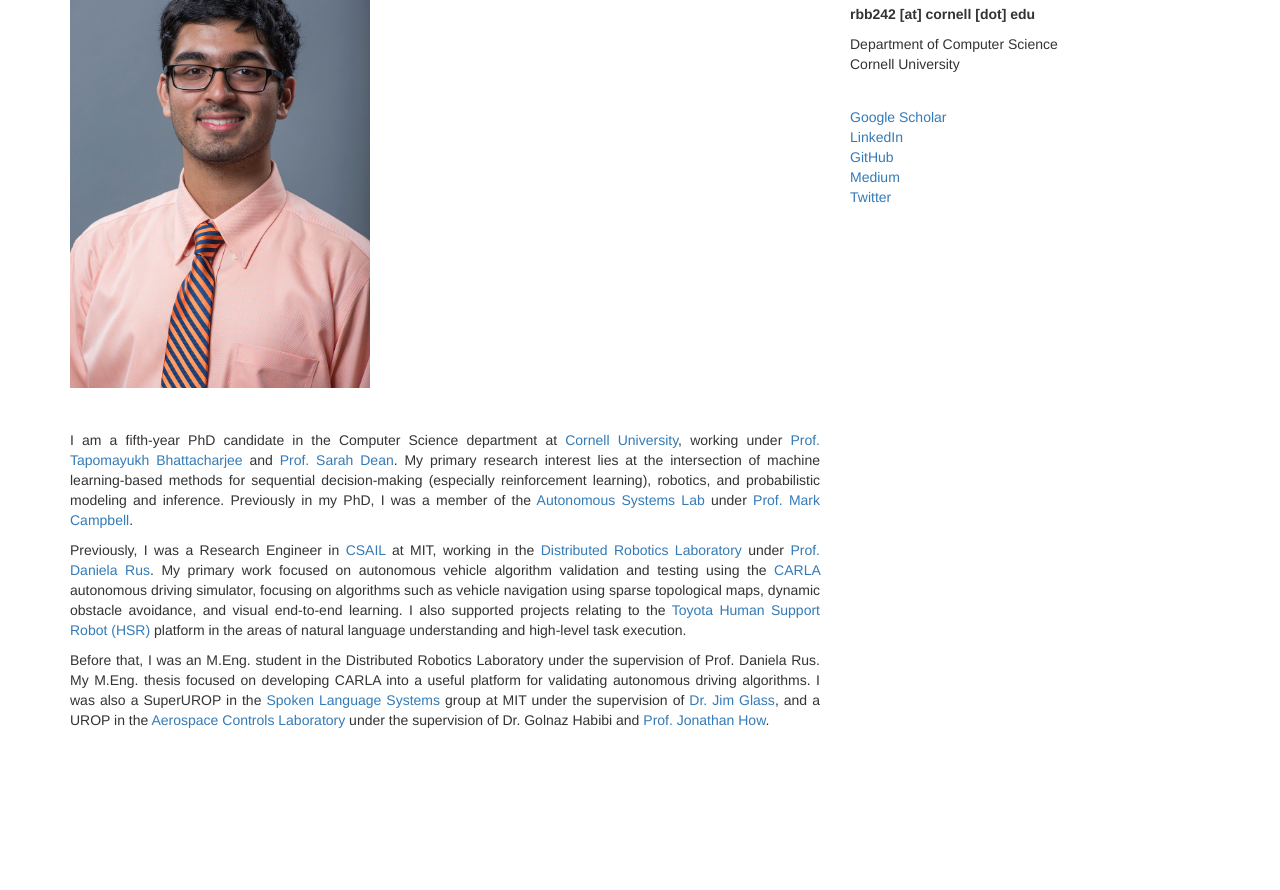
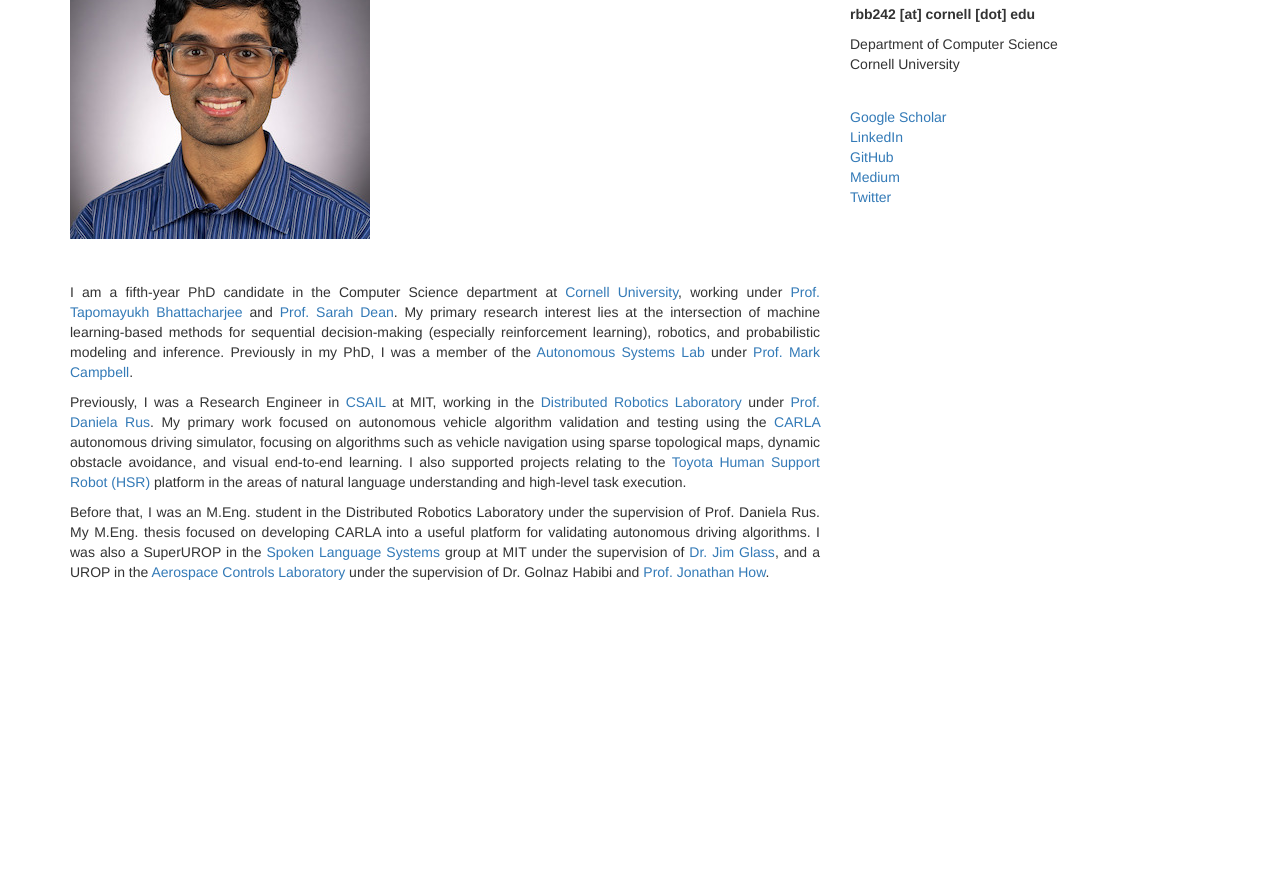
Before and after one commit to rohanb2018/rohanb2018.github.io, a plain HTML site: page index.html in a window 1280 px wide. Shown: the part 133-1023 px from the top of the page. Drawn offline with nearby package versions, Linux system fonts and the light colour scheme.

Commit message:
update profile pic

```diff
--- a/index.html
+++ b/index.html
@@ -52,7 +52,7 @@
             <div class="col-md-8" style="height: 150vh;">
 
                 <!-- Main Image -->
-                <img class="img-responsive" src="pics/profilepic.jpeg"  width="300" height="50"  alt=""><br>
+                <img class="img-responsive" src="pics/CIS_photo_square_300_300.jpeg"  width="300" height="50"  alt=""><br>
 
                 <div style="margin-top:3%; text-align:justify;">
                     <p> I am a fifth-year PhD candidate in the Computer Science department at <a href="http://www.cs.cornell.edu">Cornell University</a>, working under <a href="https://sites.google.com/site/tapomayukh">Prof. Tapomayukh Bhattacharjee</a>
```
